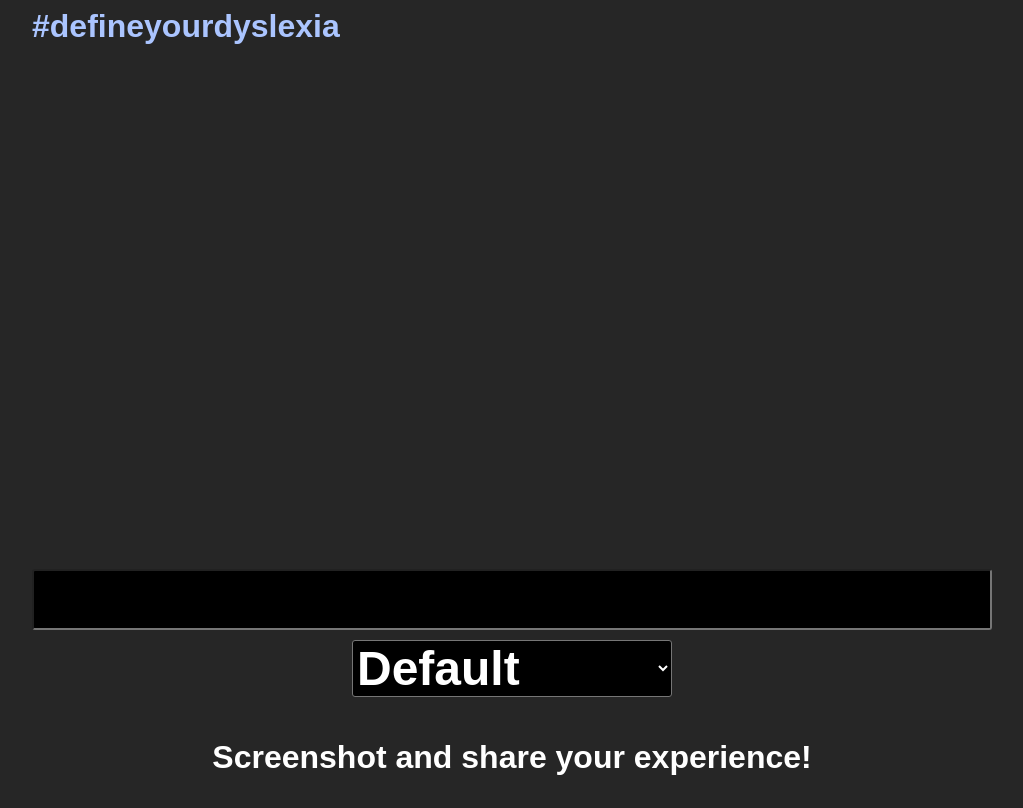
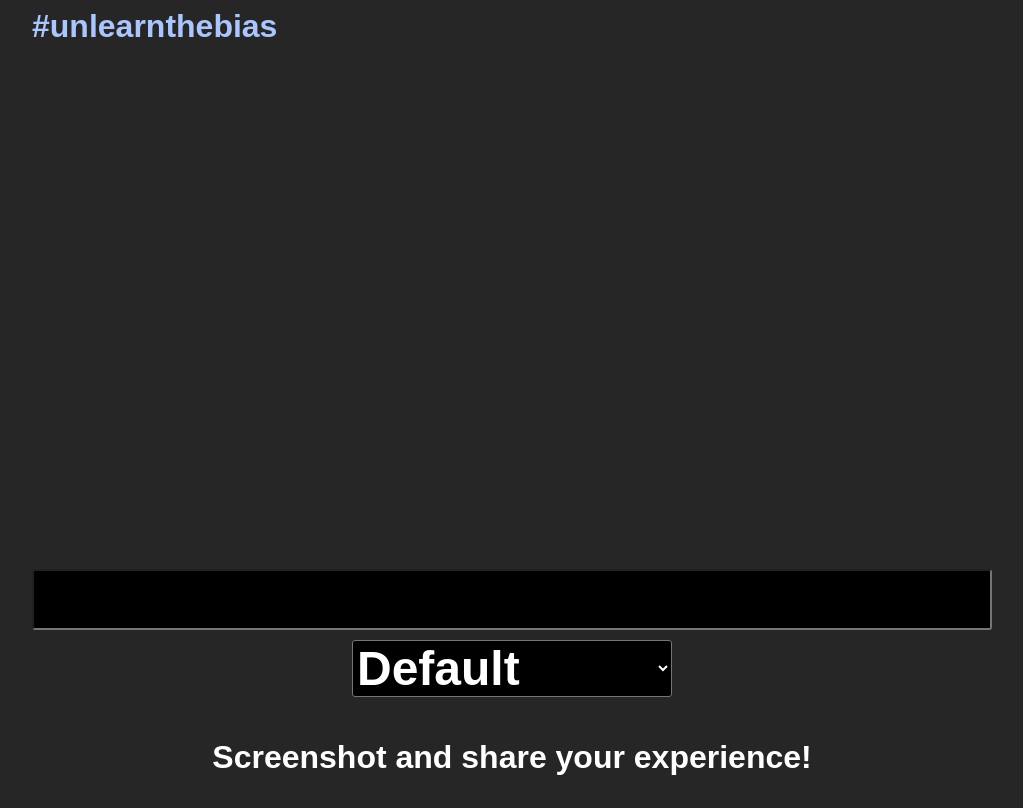
Before and after one commit to rium9/dyd, a plain HTML site: page index.html in a window 1280 px wide. Shown: the whole page, without its empty margins (128-1151 px from the left). Drawn offline with Linux system fonts and the light colour scheme; a web font is replaced by a local one.

Commit message:
change hashtag

```diff
--- a/index.html
+++ b/index.html
@@ -145,7 +145,7 @@
     <body>
         <div class="container">
             <div class="top">
-                <div id="hashtag">#defineyourdyslexia</div>
+                <div id="hashtag">#unlearnthebias</div>
                 <div id="textarea"></div>
             </div>
 
```
